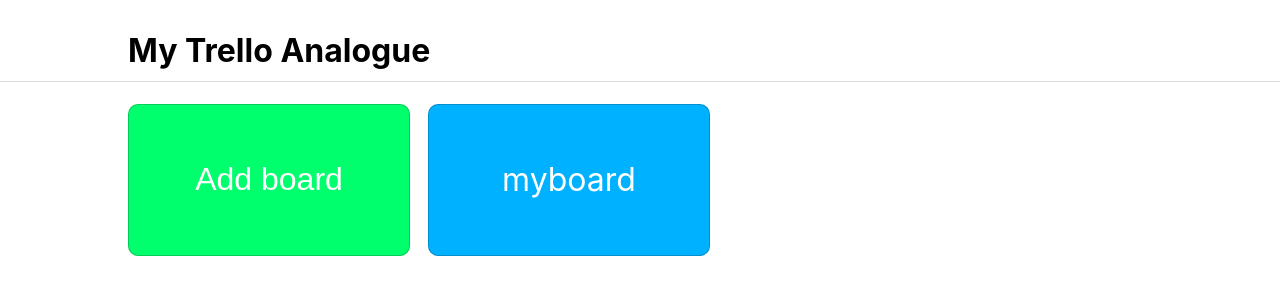
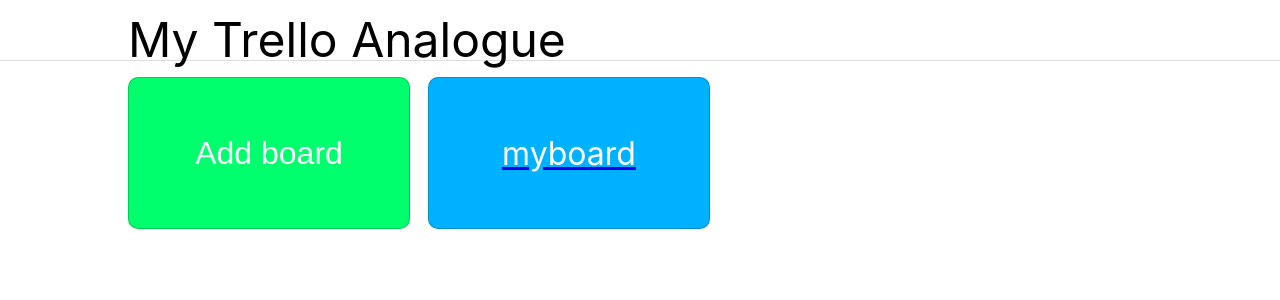
Before and after one commit to summerlightningman/my-trello-analogue, a React (Create React App) app: page / in a window 1280 px wide. Shown: the top 300 px of the page. Built offline with nearby package versions, Linux system fonts and the light colour scheme.

Commit message:
Added styled-component for App

```diff
--- a/src/components/App/App.css
+++ /dev/null
@@ -1,13 +0,0 @@
-.header {
-    height: 40px;
-    padding: 10px 10%;
-    border-bottom: 1px solid #0002;
-}
-
-.content {
-    padding: 0 10%;
-}
-
-.nolink {
-    text-decoration: none;
-}
--- a/src/components/App/App.tsx
+++ b/src/components/App/App.tsx
@@ -1,26 +1,36 @@
 import {FC} from "react";
 import {BrowserRouter as Router, Route} from "react-router-dom";
 import {useTypedSelector} from "../../hooks/useTypedSelector";
+import styled from "styled-components";
 
 import BoardList from "../Board/board-list/board-list";
 
 
 import Board from "../Board/board/board";
 
-import './App.css';
-import '../../styles/buttons-panel.css';
+
+const Main = styled.main`
+  padding: 0 10%;
+`;
+
+const Header = styled.header`
+  height: 40px;
+  padding: 10px 10%;
+  border-bottom: 1px solid #0002;
+  font-size: 48px;
+`;
 
 const App: FC = () => {
     const {windowTitle} = useTypedSelector(state => state.board);
 
     return <>
-        <h1 className="header">{windowTitle}</h1>
-        <main className="content">
+        <Header>{windowTitle}</Header>
+        <Main>
             <Router>
                 <Route path="/" exact><BoardList/></Route>
                 <Route path="/board/:id"><Board/></Route>
             </Router>
-        </main>
+        </Main>
     </>;
 }
 
```
